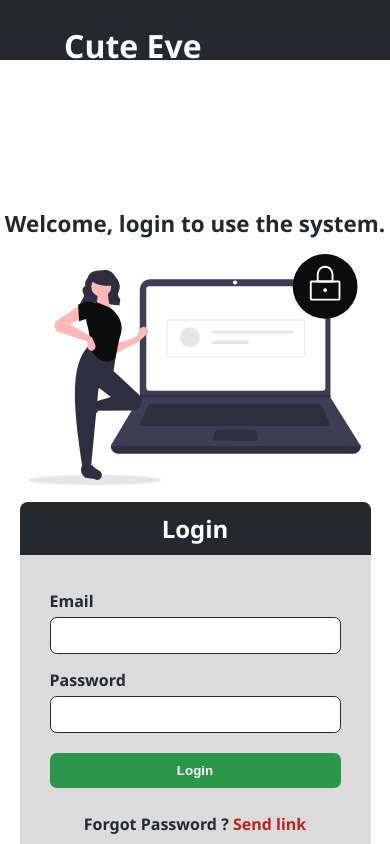
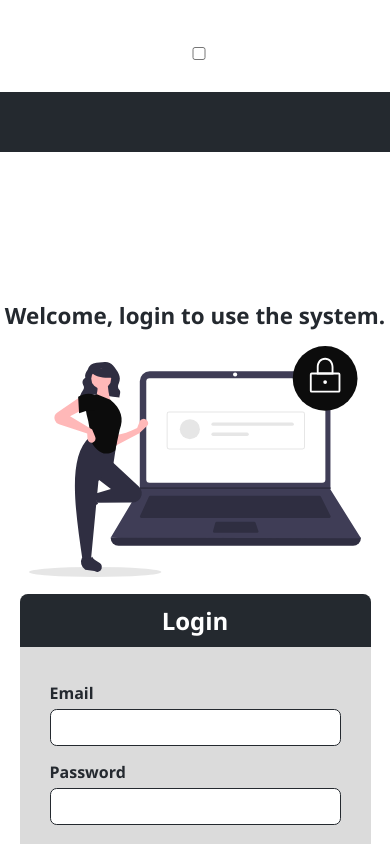
Before and after one commit to KabakiAntony/cute-eve, a Vue app: page / in a window 390 px wide. Shown: the top 844 px of the page. Built offline with nearby package versions, Linux system fonts and the light colour scheme.

Commit message:
added header section for mobile menu

```diff
--- a/src/App.vue
+++ b/src/App.vue
@@ -29,17 +29,26 @@ export default {
 </script>
 
 <template>
+<header>
+   <!-- Logo -->
+        <li class="logo">Cute Eve</li>
+        <!-- Hamburger icon -->
+        <input class="side-menu" type="checkbox" id="side-menu"/>
+        <label class="hamb" for="side-menu"><span class="hamb-line"></span></label>
+        <!-- Menu -->
         <nav>
-    <ul>
-      <li class="logo">Cute Eve</li>
-      <div class="right-nav">
-        <li v-if="isLoggedIn">
+            <ul class="menu" v-if="isLoggedIn">
+              <!-- v-if="isLoggedIn" -->
+                <li>
                 <router-link :to="{ name: 'Dashboard'}">Hi {{ screenName }}</router-link>
+                </li>
+                <li>
                   <a class="logout" @click="logOut">Logout</a>
                 </li>
-      </div>
+
             </ul>
         </nav>
+</header>
   <router-view/>
   <footer>
     <p>&copy; Cute Eve Limited  2022&nbsp;&nbsp;<a href="https://twitter.com/kabakiantony">Developed by</a></p>
```
Lines whose indentation alone changed are shown as unchanged.
